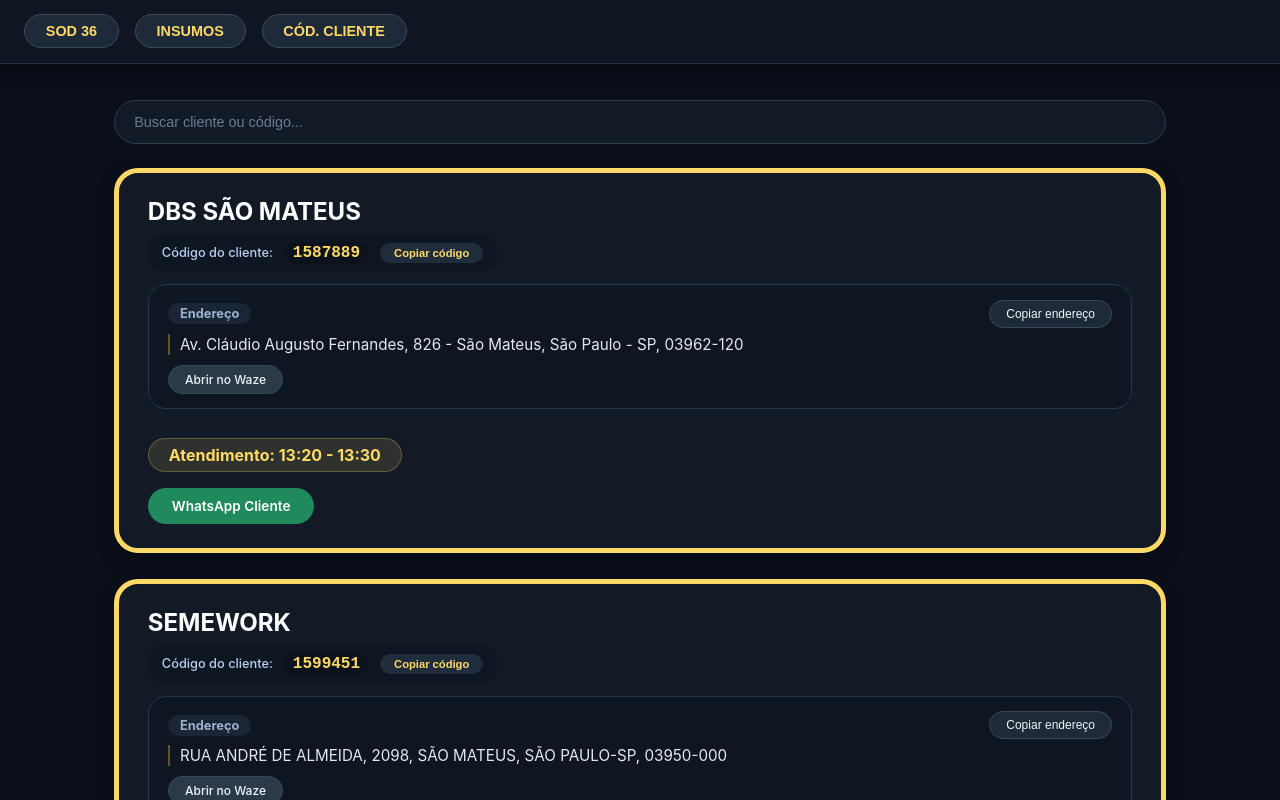
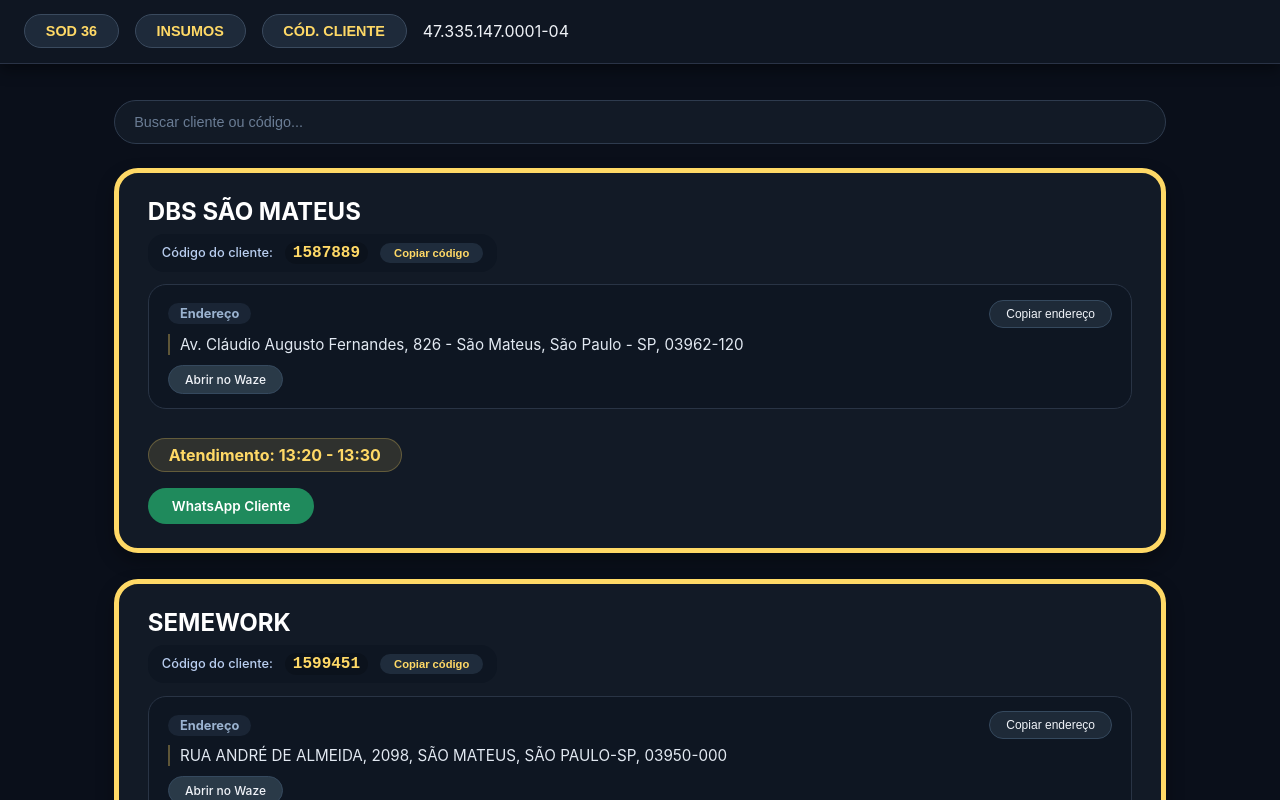
Before and after one commit to MaxEphra/sod36, a plain HTML site: page index.html in a window 1280 px wide. Shown: the top 800 px of the page. Drawn offline with Linux system fonts and the light colour scheme.

Commit message:
html.5.0

```diff
--- a/index.html
+++ b/index.html
@@ -454,6 +454,7 @@
         <button class="btn-header" id="homeButton">SOD 36</button>
         <button class="btn-header" id="openInsumosBtn">INSUMOS</button>
         <button class="btn-header" id="openClienteModalBtn">CÓD. CLIENTE</button>
+        <p>47.335.147.0001-04</p>
     </div>
 </div>
 
```
